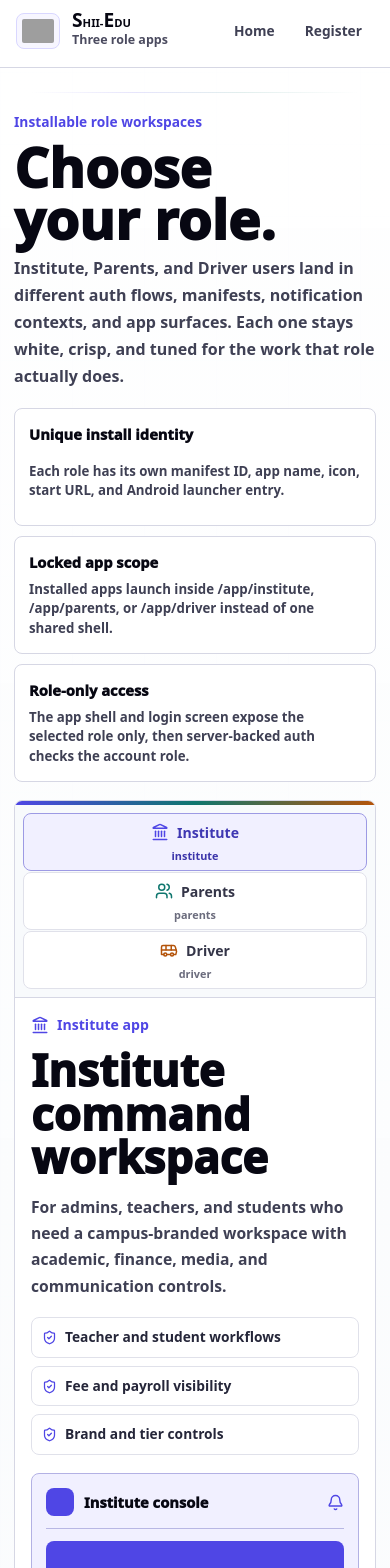
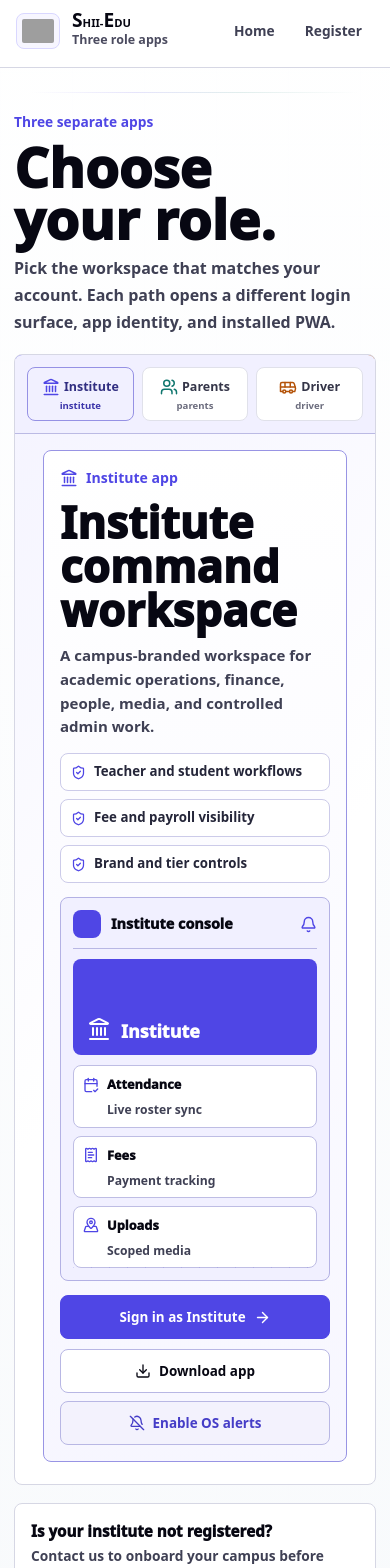
Before and after one commit to Imtisashi/Shii-edu, a Next.js app: page /roles in a window 390 px wide. Shown: the top 1568 px of the page. Built offline with nearby package versions, Linux system fonts and the light colour scheme; grey boxes are pictures that could not be loaded.

Commit message:
Separate role auth surfaces

```diff
--- a/App.js
+++ b/App.js
@@ -15,7 +15,7 @@ import { installWebPerformanceTuning } from './src/utils/webPerformanceTuning';
 import { installWebScrollFix } from './src/utils/webScrollFix';
 import { installWebFeedbackBridge } from './src/utils/userFeedback';
 import { installFirestoreOfflinePersistence } from './src/services/offlinePersistence';
-import { getAuthRoleByAppPath, getAuthRoleOption } from './src/constants/authRoles';
+import { getAuthRoleByPath, getAuthRoleOption } from './src/constants/authRoles';
 
 const linking = {
   enabled: true,
@@ -38,7 +38,7 @@ const formatDefaultDocumentTitle = (options) => {
 
 const getLockedRoleFromLocation = () => {
   if (typeof window === 'undefined') return null;
-  return getAuthRoleByAppPath(window.location.pathname);
+  return getAuthRoleByPath(window.location.pathname);
 };
 
 export default function App() {
--- a/app/globals.css
+++ b/app/globals.css
@@ -3334,6 +3334,38 @@ p {
   }
 }
 
+@keyframes shii-route-enter {
+  from {
+    opacity: 0.92;
+    transform: translate3d(0, 10px, 0) scale(0.99);
+  }
+
+  to {
+    opacity: 1;
+    transform: translate3d(0, 0, 0) scale(1);
+  }
+}
+
+@keyframes shii-route-exit {
+  from {
+    opacity: 1;
+    transform: translate3d(0, 0, 0) scale(1);
+  }
+
+  to {
+    opacity: 0.94;
+    transform: translate3d(0, -6px, 0) scale(0.995);
+  }
+}
+
+::view-transition-old(root) {
+  animation: shii-route-exit 170ms cubic-bezier(0.32, 0.72, 0, 1);
+}
+
+::view-transition-new(root) {
+  animation: shii-route-enter 210ms cubic-bezier(0.23, 1, 0.32, 1);
+}
+
 .role-choice-page {
   background:
     linear-gradient(180deg, rgba(255, 255, 255, 0.96) 0%, rgba(248, 250, 252, 0.98) 100%),
@@ -3469,7 +3501,9 @@ p {
 }
 
 .role-app-showcase {
-  background: #ffffff;
+  background:
+    linear-gradient(135deg, color-mix(in srgb, var(--role-soft) 78%, #ffffff) 0%, #ffffff 54%),
+    repeating-linear-gradient(90deg, color-mix(in srgb, var(--role-accent) 10%, transparent) 0 1px, transparent 1px 40px);
   border: 1px solid #d6d7e4;
   border-radius: 8px;
   display: grid;
@@ -3488,12 +3522,12 @@ p {
 }
 
 .role-app-nav {
-  background: #f8fafc;
-  border-bottom: 1px solid #d6d7e4;
-  display: grid;
-  gap: 1px;
+  background: color-mix(in srgb, var(--role-soft) 54%, #ffffff);
+  border-bottom: 1px solid color-mix(in srgb, var(--role-accent) 20%, #d6d7e4);
+  display: grid;
+  gap: 8px;
   grid-template-columns: repeat(3, minmax(0, 1fr));
-  padding: 12px 8px 8px;
+  padding: 14px 14px 10px;
 }
 
 .role-app-tab {
@@ -3504,19 +3538,20 @@ p {
   color: #343548;
   cursor: pointer;
   display: inline-flex;
+  flex-wrap: wrap;
   font: inherit;
   font-size: 0.88rem;
-  flex-wrap: wrap;
   font-weight: 900;
   gap: 8px;
   justify-content: center;
-  min-height: 44px;
+  min-height: 50px;
   padding: 8px 10px;
   transition:
-    background 150ms cubic-bezier(0.32, 0.72, 0, 1),
-    border-color 150ms cubic-bezier(0.32, 0.72, 0, 1),
-    color 150ms cubic-bezier(0.32, 0.72, 0, 1),
-    transform 150ms cubic-bezier(0.32, 0.72, 0, 1);
+    background 170ms cubic-bezier(0.23, 1, 0.32, 1),
+    border-color 170ms cubic-bezier(0.23, 1, 0.32, 1),
+    color 170ms cubic-bezier(0.23, 1, 0.32, 1),
+    opacity 170ms cubic-bezier(0.23, 1, 0.32, 1),
+    transform 170ms cubic-bezier(0.23, 1, 0.32, 1);
 }
 
 .role-app-tab svg {
@@ -3534,7 +3569,8 @@ p {
 
 .role-app-tab:hover,
 .role-app-tab:focus-visible {
-  border-color: color-mix(in srgb, var(--role-accent) 34%, #d6d7e4);
+  border-color: color-mix(in srgb, var(--role-accent) 38%, #d6d7e4);
+  transform: translateY(-1px);
 }
 
 .role-app-tab:active {
@@ -3543,38 +3579,51 @@ p {
 
 .role-app-tab[aria-selected='true'] {
   background: var(--role-soft);
-  border-color: color-mix(in srgb, var(--role-accent) 42%, #d6d7e4);
-  color: color-mix(in srgb, var(--role-accent) 76%, #070712);
+  border-color: color-mix(in srgb, var(--role-accent) 48%, #d6d7e4);
+  color: var(--role-ink);
 }
 
 .role-app-tab[aria-selected='true'] small {
   color: color-mix(in srgb, var(--role-accent) 72%, #070712);
 }
 
-.role-app-viewport {
-  overflow: hidden;
-}
-
-.role-app-track {
-  display: flex;
-  transition: transform 210ms cubic-bezier(0.32, 0.72, 0, 1);
-  will-change: transform;
-}
-
-.role-app-slide {
-  align-items: stretch;
-  display: grid;
-  flex: 0 0 100%;
-  gap: clamp(18px, 3vw, 28px);
-  grid-template-columns: minmax(0, 0.95fr) minmax(280px, 0.72fr) minmax(180px, 0.42fr);
+.role-app-board {
+  display: grid;
+  gap: 14px;
+  grid-template-columns: repeat(3, minmax(0, 1fr));
+  padding: clamp(14px, 2vw, 20px);
+}
+
+.role-app-card {
+  align-content: start;
+  background: #ffffff;
+  border: 1px solid #d6d7e4;
+  border-radius: 8px;
+  display: grid;
+  gap: 14px;
   min-width: 0;
-  padding: clamp(18px, 4vw, 34px);
-}
-
-.role-app-copy {
-  align-content: center;
-  display: grid;
-  gap: 14px;
+  padding: clamp(16px, 2vw, 22px);
+  transition:
+    background 210ms cubic-bezier(0.23, 1, 0.32, 1),
+    border-color 210ms cubic-bezier(0.23, 1, 0.32, 1),
+    opacity 210ms cubic-bezier(0.23, 1, 0.32, 1),
+    transform 210ms cubic-bezier(0.32, 0.72, 0, 1);
+}
+
+.role-app-card.is-active {
+  background: linear-gradient(180deg, #ffffff 0%, color-mix(in srgb, var(--role-soft) 58%, #ffffff) 100%);
+  border-color: color-mix(in srgb, var(--role-accent) 46%, #d6d7e4);
+  transform: translateY(-4px);
+}
+
+.role-app-card.is-dimmed {
+  opacity: 0.52;
+  transform: scale(0.985);
+}
+
+.role-app-card-copy {
+  display: grid;
+  gap: 12px;
   min-width: 0;
 }
 
@@ -3587,41 +3636,40 @@ p {
   gap: 8px;
 }
 
-.role-app-copy h1 {
+.role-app-card h2 {
   color: #070712;
-  font-size: clamp(2.05rem, 4vw, 3.8rem);
+  font-size: clamp(1.65rem, 3vw, 2.75rem);
   font-weight: 930;
-  line-height: 0.99;
-  max-width: 13ch;
+  line-height: 1;
+  max-width: 12ch;
   text-wrap: balance;
 }
 
-.role-app-copy p {
+.role-app-card p {
   color: #3f4054;
-  font-size: 0.98rem;
-  font-weight: 620;
-  line-height: 1.68;
-  max-width: 64ch;
+  font-size: 0.94rem;
+  font-weight: 650;
+  line-height: 1.58;
 }
 
 .role-app-feature-list {
   display: grid;
   gap: 8px;
-  margin-top: 4px;
+  margin-top: 2px;
 }
 
 .role-app-feature-list span {
   align-items: center;
   background: #ffffff;
-  border: 1px solid #e0e1ea;
+  border: 1px solid color-mix(in srgb, var(--role-accent) 14%, #e0e1ea);
   border-radius: 8px;
   color: #252639;
   display: flex;
-  font-size: 0.86rem;
+  font-size: 0.83rem;
   font-weight: 840;
   gap: 8px;
-  min-height: 40px;
-  padding: 9px 10px;
+  min-height: 38px;
+  padding: 8px 10px;
 }
 
 .role-app-feature-list svg {
@@ -3634,20 +3682,20 @@ p {
   border: 1px solid color-mix(in srgb, var(--role-accent) 26%, #d6d7e4);
   border-radius: 8px;
   display: grid;
-  gap: 12px;
-  min-height: 320px;
-  padding: 14px;
+  gap: 10px;
+  min-height: 280px;
+  padding: 12px;
   position: relative;
 }
 
 .role-app-preview::after {
-  background: repeating-linear-gradient(90deg, color-mix(in srgb, var(--role-accent) 14%, transparent) 0 1px, transparent 1px 18px);
-  bottom: 14px;
+  background: repeating-linear-gradient(90deg, color-mix(in srgb, var(--role-accent) 16%, transparent) 0 1px, transparent 1px 18px);
+  bottom: 12px;
   content: '';
   height: 1px;
-  left: 14px;
+  left: 12px;
   position: absolute;
-  right: 14px;
+  right: 12px;
 }
 
 .role-app-preview-bar {
@@ -3656,7 +3704,7 @@ p {
   display: flex;
   gap: 10px;
   justify-content: space-between;
-  padding-bottom: 12px;
+  padding-bottom: 10px;
 }
 
 .role-app-preview-bar span,
@@ -3673,7 +3721,7 @@ p {
 .role-app-preview-bar strong {
   color: #070712;
   flex: 1;
-  font-size: 0.92rem;
+  font-size: 0.9rem;
   font-weight: 930;
 }
 
@@ -3686,12 +3734,12 @@ p {
   color: #ffffff;
   display: flex;
   gap: 10px;
-  min-height: 108px;
+  min-height: 96px;
   padding: 14px;
 }
 
 .role-app-preview-hero span {
-  font-size: 1.2rem;
+  font-size: 1.12rem;
   font-weight: 930;
   line-height: 1;
 }
@@ -3708,9 +3756,9 @@ p {
   border-radius: 8px;
   display: grid;
   gap: 8px;
-  grid-template-columns: auto minmax(0, 0.55fr) minmax(0, 1fr);
-  min-height: 48px;
-  padding: 10px;
+  grid-template-columns: auto minmax(0, 0.48fr) minmax(0, 1fr);
+  min-height: 46px;
+  padding: 9px;
 }
 
 .role-app-preview-list svg {
@@ -3719,20 +3767,20 @@ p {
 
 .role-app-preview-list strong {
   color: #070712;
-  font-size: 0.82rem;
+  font-size: 0.8rem;
   font-weight: 930;
 }
 
 .role-app-preview-list em {
   color: #3f4054;
-  font-size: 0.78rem;
+  font-size: 0.76rem;
   font-style: normal;
   font-weight: 760;
   line-height: 1.25;
 }
 
 .role-app-actions {
-  align-content: center;
+  align-content: end;
   display: grid;
   gap: 10px;
   min-width: 0;
@@ -3815,8 +3863,34 @@ p {
     grid-template-columns: 1fr;
   }
 
-  .role-app-slide {
+  .role-app-board {
     grid-template-columns: 1fr;
+    min-height: 720px;
+    overflow: hidden;
+    padding: 18px;
+    position: relative;
+  }
+
+  .role-app-card {
+    grid-column: 1;
+    grid-row: 1;
+    max-width: 520px;
+    justify-self: center;
+    transform: translate3d(var(--role-shift-x), var(--role-shift-y), 0) scale(var(--role-scale));
+    width: min(calc(100% - 28px), 520px);
+    z-index: var(--role-layer);
+  }
+
+  .role-app-card.is-active {
+    transform: translate3d(0, 0, 0) scale(1);
+    z-index: 10;
+  }
+
+  .role-app-card.is-dimmed {
+    background: var(--role-soft);
+    border-color: color-mix(in srgb, var(--role-accent) 32%, #d6d7e4);
+    opacity: 0.7;
+    pointer-events: none;
   }
 
   .role-app-actions {
@@ -3859,14 +3933,40 @@ p {
   }
 
   .role-app-nav {
-    grid-template-columns: 1fr;
-  }
-
-  .role-app-slide {
+    background: var(--role-soft);
+    grid-template-columns: repeat(3, minmax(0, 1fr));
+    padding: 12px;
+    position: sticky;
+    top: 0;
+    z-index: 5;
+  }
+
+  .role-app-tab {
+    align-content: center;
+    gap: 4px;
+    min-height: 54px;
+    padding: 7px 6px;
+  }
+
+  .role-app-tab span {
+    font-size: 0.78rem;
+  }
+
+  .role-app-tab small {
+    font-size: 0.6rem;
+  }
+
+  .role-app-board {
+    min-height: 790px;
+    padding: 16px 14px 22px;
+    touch-action: pan-y;
+  }
+
+  .role-app-card {
     padding: 16px;
   }
 
-  .role-app-copy h1 {
+  .role-app-card h2 {
     font-size: clamp(2rem, 12vw, 2.75rem);
   }
 
@@ -3897,7 +3997,13 @@ p {
     animation: none;
   }
 
-  .role-app-track {
+  .role-app-card,
+  .role-app-tab {
     transition: none;
   }
-}
+
+  ::view-transition-old(root),
+  ::view-transition-new(root) {
+    animation: none;
+  }
+}
--- a/app/roles/RoleAppShowcase.jsx
+++ b/app/roles/RoleAppShowcase.jsx
@@ -20,13 +20,14 @@ const roles = [
     accent: '#4F46E5',
     authHref: '/auth/institute',
     icon: Landmark,
+    ink: '#312E81',
     installHref: '/manifest-institute.webmanifest',
     installStartUrl: '/app/institute',
     key: 'institute',
     label: 'Institute',
     soft: '#F1F0FF',
     title: 'Institute command workspace',
-    body: 'For admins, teachers, and students who need a campus-branded workspace with academic, finance, media, and communication controls.',
+    body: 'A campus-branded workspace for academic operations, finance, people, media, and controlled admin work.',
     features: ['Teacher and student workflows', 'Fee and payroll visibility', 'Brand and tier controls'],
     previewTitle: 'Institute console',
     previewRows: [
@@ -39,13 +40,14 @@ const roles = [
     accent: '#0F766E',
     authHref: '/auth/parents',
     icon: Users,
+    ink: '#134E4A',
     installHref: '/manifest-parents.webmanifest',
     installStartUrl: '/app/parents',
     key: 'parents',
     label: 'Parents',
-    soft: '#ECFDF5',
+    soft: '#E7FAF4',
     title: 'Parent companion app',
-    body: 'For guardians who need a clear view of student notices, fees, messages, academic updates, and transport visibility.',
+    body: 'A focused guardian view for student notices, fees, messages, academic updates, and transport status.',
     features: ['Linked-student updates', 'Fee reminders', 'Notice and message center'],
     previewTitle: 'Parent view',
     previewRows: [
@@ -58,13 +60,14 @@ const roles = [
     accent: '#B45309',
     authHref: '/auth/driver',
     icon: Bus,
+    ink: '#7C2D12',
     installHref: '/manifest-driver.webmanifest',
     installStartUrl: '/app/driver',
     key: 'driver',
     label: 'Driver',
-    soft: '#FFF7ED',
+    soft: '#FFF6E7',
     title: 'Driver route console',
-    body: 'For drivers who need large controls, route assignments, status updates, and live location sharing without admin clutter.',
+    body: 'A field-first route surface with live location sharing, assigned stops, and large readable controls.',
     features: ['Map-first route surface', 'Assigned destinations', 'Large field controls'],
     previewTitle: 'Route console',
     previewRows: [
@@ -77,16 +80,30 @@ const roles = [
 
 const previewIcons = [CalendarCheck2, ReceiptText, MapPinned];
 
+const clampRoleIndex = (index) => (index + roles.length) % roles.length;
+
 export default function RoleAppShowcase() {
   const [activeIndex, setActiveIndex] = useState(0);
+  const [pointerStartX, setPointerStartX] = useState(null);
+  const [touchStartX, setTouchStartX] = useState(null);
   const activeRole = roles[activeIndex];
+  const activeStyle = useMemo(
+    () => ({
+      '--role-accent': activeRole.accent,
+      '--role-ink': activeRole.ink,
+      '--role-soft': activeRole.soft,
+    }),
+    [activeRole]
+  );
+
   const focusTab = useCallback((index) => {
-    const nextIndex = (index + roles.length) % roles.length;
+    const nextIndex = clampRoleIndex(index);
     setActiveIndex(nextIndex);
     requestAnimationFrame(() => {
       document.getElementById(`role-app-tab-${roles[nextIndex].key}`)?.focus();
     });
   }, []);
+
   const handleTabKeyDown = useCallback((event, index) => {
     if (event.key === 'ArrowRight') {
       event.preventDefault();
@@ -102,36 +119,51 @@ export default function RoleAppShowcase() {
       focusTab(roles.length - 1);
     }
   }, [focusTab]);
-  const trackStyle = useMemo(
-    () => ({
-      '--role-accent': activeRole.accent,
-      '--role-soft': activeRole.soft,
-      transform: `translate3d(-${activeIndex * 100}%, 0, 0)`,
-    }),
-    [activeIndex, activeRole]
-  );
+
+  const handleBoardPointerMove = useCallback((event) => {
+    if (typeof window === 'undefined' || !window.matchMedia('(pointer: fine)').matches) return;
+    const rect = event.currentTarget.getBoundingClientRect();
+    const segment = rect.width / roles.length;
+    const nextIndex = Math.max(0, Math.min(roles.length - 1, Math.floor((event.clientX - rect.left) / segment)));
+    if (nextIndex !== activeIndex) setActiveIndex(nextIndex);
+  }, [activeIndex]);
+
+  const handlePointerSwipe = useCallback((clientX) => {
+    if (pointerStartX === null) return;
+    const delta = clientX - pointerStartX;
+    setPointerStartX(null);
+    if (Math.abs(delta) < 42) return;
+    setActiveIndex((current) => clampRoleIndex(current + (delta < 0 ? 1 : -1)));
+  }, [pointerStartX]);
+
+  const handleTouchEnd = useCallback((event) => {
+    if (touchStartX === null) return;
+    const delta = event.changedTouches[0].clientX - touchStartX;
+    setTouchStartX(null);
+    if (Math.abs(delta) < 42) return;
+    setActiveIndex((current) => clampRoleIndex(current + (delta < 0 ? 1 : -1)));
+  }, [touchStartX]);
 
   return (
     <section
       aria-label="Choose a Shii-Edu role app"
-      className="role-app-showcase"
-      style={{
-        '--role-accent': activeRole.accent,
-        '--role-soft': activeRole.soft,
-      }}
+      className="role-app-showcase role-app-game"
+      style={activeStyle}
     >
       <div className="role-app-nav" role="tablist" aria-label="Role app selector">
-        {roles.map(({ icon: Icon, installStartUrl, key, label }, index) => (
+        {roles.map(({ icon: Icon, installStartUrl, key, label, soft, accent, ink }, index) => (
           <button
-            aria-controls={`role-app-panel-${key}`}
+            aria-controls={`role-app-card-${key}`}
             aria-selected={index === activeIndex}
             className="role-app-tab"
             id={`role-app-tab-${key}`}
             key={key}
+            onFocus={() => setActiveIndex(index)}
             onKeyDown={(event) => handleTabKeyDown(event, index)}
             onClick={() => setActiveIndex(index)}
+            onMouseEnter={() => setActiveIndex(index)}
             role="tab"
-            style={{ '--role-accent': roles[index].accent, '--role-soft': roles[index].soft }}
+            style={{ '--role-accent': accent, '--role-ink': ink, '--role-soft': soft }}
             type="button"
           >
             <Icon size={18} aria-hidden="true" />
@@ -141,28 +173,55 @@ export default function RoleAppShowcase() {
         ))}
       </div>
 
-      <div className="role-app-viewport">
-        <div className="role-app-track" style={trackStyle}>
-          {roles.map((role, slideIndex) => {
+      <div
+        className="role-app-board"
+        onPointerCancel={() => setPointerStartX(null)}
+        onPointerDown={(event) => {
+          if (typeof window === 'undefined' || window.matchMedia('(pointer: fine)').matches) return;
+          setPointerStartX(event.clientX);
+        }}
+        onPointerMove={handleBoardPointerMove}
+        onPointerUp={(event) => handlePointerSwipe(event.clientX)}
+        onTouchEnd={handleTouchEnd}
+        onTouchStart={(event) => setTouchStartX(event.touches[0].clientX)}
+      >
+        {roles.map((role, index) => {
           const RoleIcon = role.icon;
+          const selected = index === activeIndex;
+          const distance = index - activeIndex;
+          const absoluteDistance = Math.abs(distance);
           return (
             <article
-                aria-hidden={slideIndex !== activeIndex}
               aria-labelledby={`role-app-tab-${role.key}`}
-                className="role-app-slide"
-                id={`role-app-panel-${role.key}`}
-                inert={slideIndex !== activeIndex ? '' : undefined}
+              className={[
+                'role-app-card',
+                selected ? 'is-active' : 'is-dimmed',
+                distance < 0 ? 'is-before' : '',
+                distance > 0 ? 'is-after' : '',
+              ].filter(Boolean).join(' ')}
+              id={`role-app-card-${role.key}`}
               key={role.key}
               role="tabpanel"
-                style={{ '--role-accent': role.accent, '--role-soft': role.soft }}
-                tabIndex={slideIndex === activeIndex ? 0 : -1}
+              style={{
+                '--role-accent': role.accent,
+                '--role-abs-distance': absoluteDistance,
+                '--role-ink': role.ink,
+                '--role-layer': 8 - absoluteDistance,
+                '--role-scale': 1 - absoluteDistance * 0.055,
+                '--role-soft': role.soft,
+                '--role-shift-x': `${distance * 34}px`,
+                '--role-shift-y': `${absoluteDistance * 18}px`,
+              }}
+              tabIndex={selected ? 0 : -1}
+              onMouseEnter={() => setActiveIndex(index)}
+              onFocus={() => setActiveIndex(index)}
             >
-                <div className="role-app-copy">
+              <div className="role-app-card-copy">
                 <span className="role-app-kicker">
                   <RoleIcon size={18} aria-hidden="true" />
                   {role.label} app
                 </span>
-                  <h1>{role.title}</h1>
+                <h2>{role.title}</h2>
                 <p>{role.body}</p>
                 <div className="role-app-feature-list" aria-label={`${role.label} app features`}>
                   {role.features.map((feature) => (
@@ -200,7 +259,7 @@ export default function RoleAppShowcase() {
 
               <div className="role-app-actions">
                 <a className="role-choice-open" href={role.authHref}>
-                    Open {role.label} auth
+                  Sign in as {role.label}
                   <ArrowRight size={17} aria-hidden="true" />
                 </a>
                 <RoleInstallButton
@@ -214,7 +273,6 @@ export default function RoleAppShowcase() {
           );
         })}
       </div>
-      </div>
     </section>
   );
 }
--- a/app/roles/page.jsx
+++ b/app/roles/page.jsx
@@ -5,11 +5,6 @@ export const runtime = 'edge';
 export const dynamic = 'force-dynamic';
 
 const onboardingMailto = 'mailto:sashimiofficials@gmail.com?subject=Institute%20onboarding%20request';
-const isolationPoints = [
-  ['Unique install identity', 'Each role has its own manifest ID, app name, icon, start URL, and Android launcher entry.'],
-  ['Locked app scope', 'Installed apps launch inside /app/institute, /app/parents, or /app/driver instead of one shared shell.'],
-  ['Role-only access', 'The app shell and login screen expose the selected role only, then server-backed auth checks the account role.'],
-];
 
 export function generateMetadata() {
   return routeMetadata({
@@ -49,21 +44,12 @@ export default function RoleChoicePage() {
 
       <section className="role-choice-shell">
         <div className="role-choice-intro">
-          <span>Installable role workspaces</span>
+          <span>Three separate apps</span>
           <h1>Choose your role.</h1>
           <p>
-            Institute, Parents, and Driver users land in different auth flows, manifests, notification contexts, and
-            app surfaces. Each one stays white, crisp, and tuned for the work that role actually does.
+            Pick the workspace that matches your account. Each path opens a different login surface, app identity,
+            and installed PWA.
           </p>
-        </div>
-
-        <div className="role-choice-isolation" aria-label="PWA isolation checks">
-          {isolationPoints.map(([title, copy]) => (
-            <div className="role-choice-isolation-cell" key={title}>
-              <strong>{title}</strong>
-              <span>{copy}</span>
-            </div>
-          ))}
         </div>
 
         <RoleAppShowcase />
```
Also changed, not shown: app/components/AnimatedSignInLink.jsx (added, +36 -0 lines), app/page.jsx (+2 -5 lines), src/constants/authRoles.ts (+8 -2 lines), src/screens/auth/InstituteLoginScreen.tsx (+75 -14 lines), 1 other file (tests, documents, lock files or other folders). Lines whose indentation alone changed are shown as unchanged.
